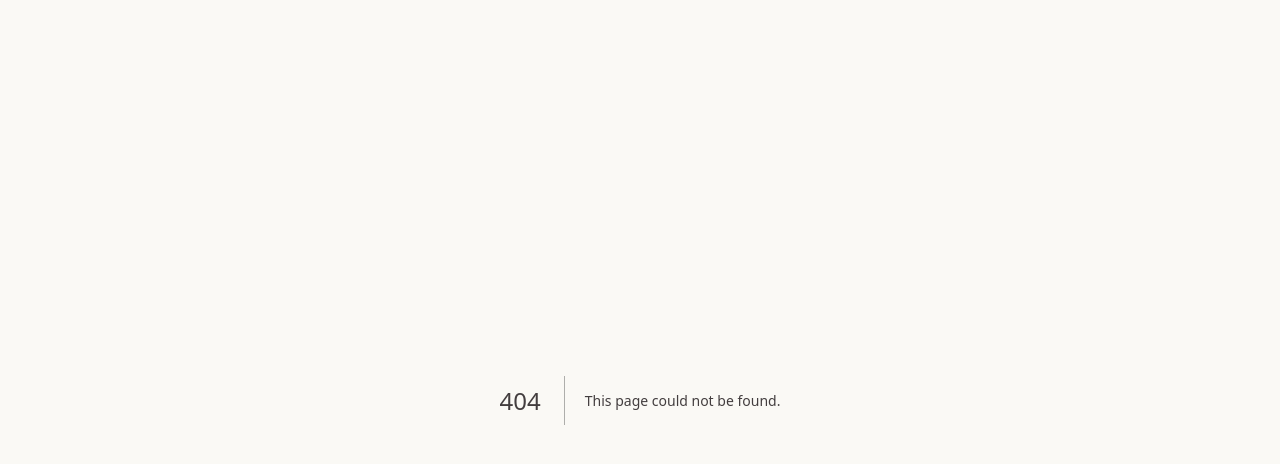
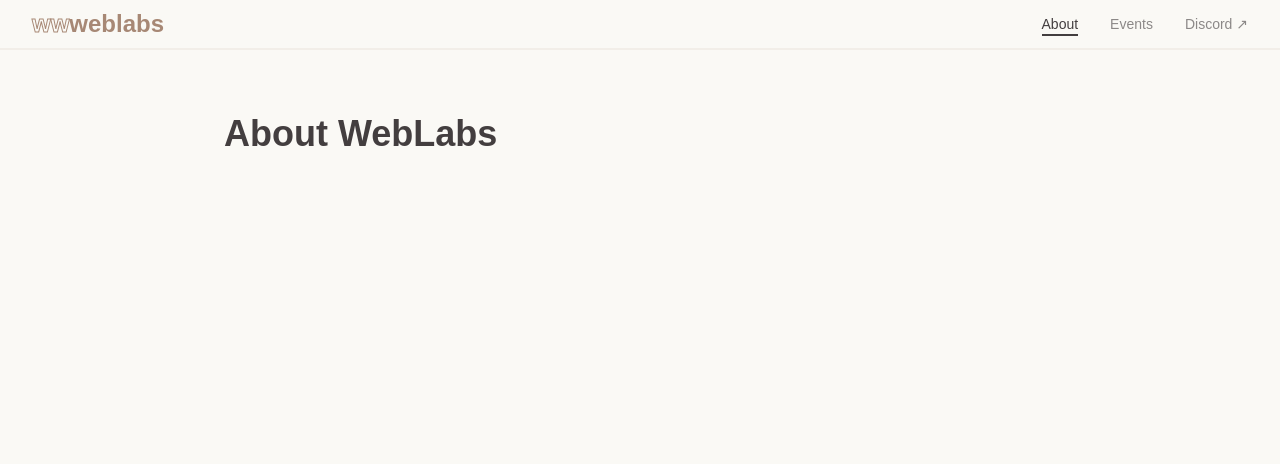
Before and after one commit to weblabsuw/site, a Next.js app: page /about in a window 1280 px wide. Before the commit this address had no page. Shown: the top 464 px of the page. Built offline with nearby package versions, Linux system fonts and the light colour scheme.

Commit message:
add empty about page

```diff
--- /dev/null
+++ b/app/about/page.tsx
@@ -0,0 +1,15 @@
+import Link from 'next/link';
+
+import Navbar from "@/components/navbar";
+
+export default function AboutPage() {
+  return (<>
+    <Navbar active="about"/>
+
+    <section className="container max-w-4xl px-8 py-16 leading-relaxed">
+      <h1 className="text-4xl font-extrabold">
+        About WebLabs
+      </h1>
+    </section>
+  </>);
+}
```
